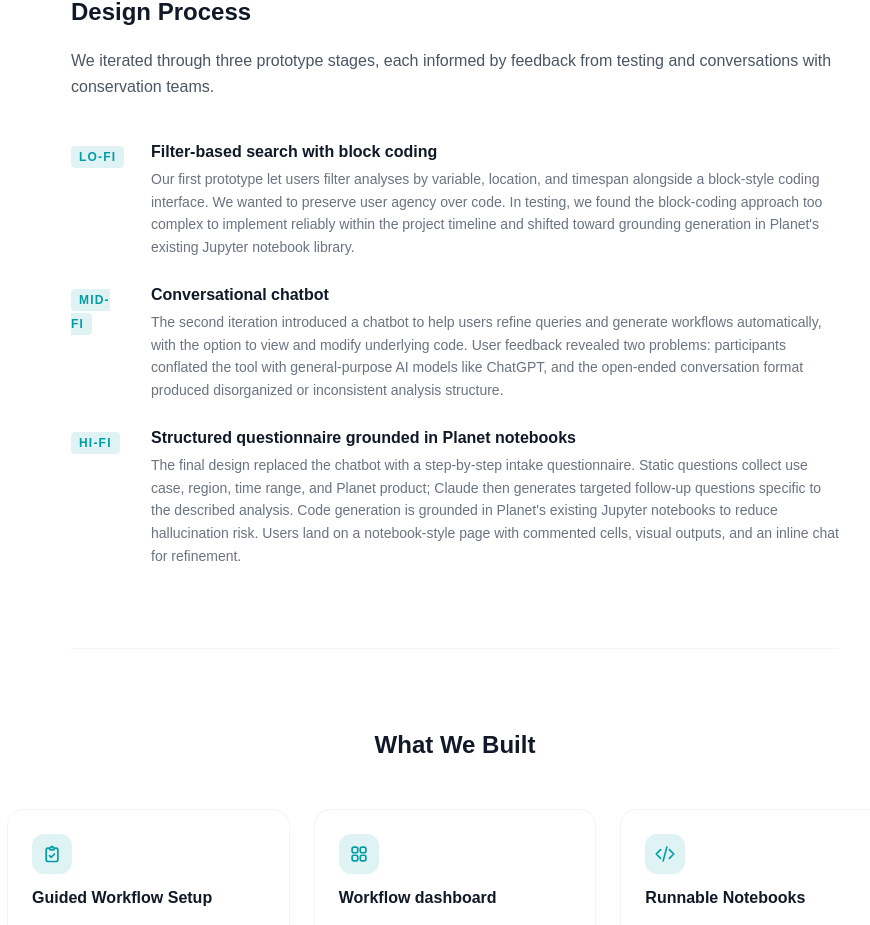
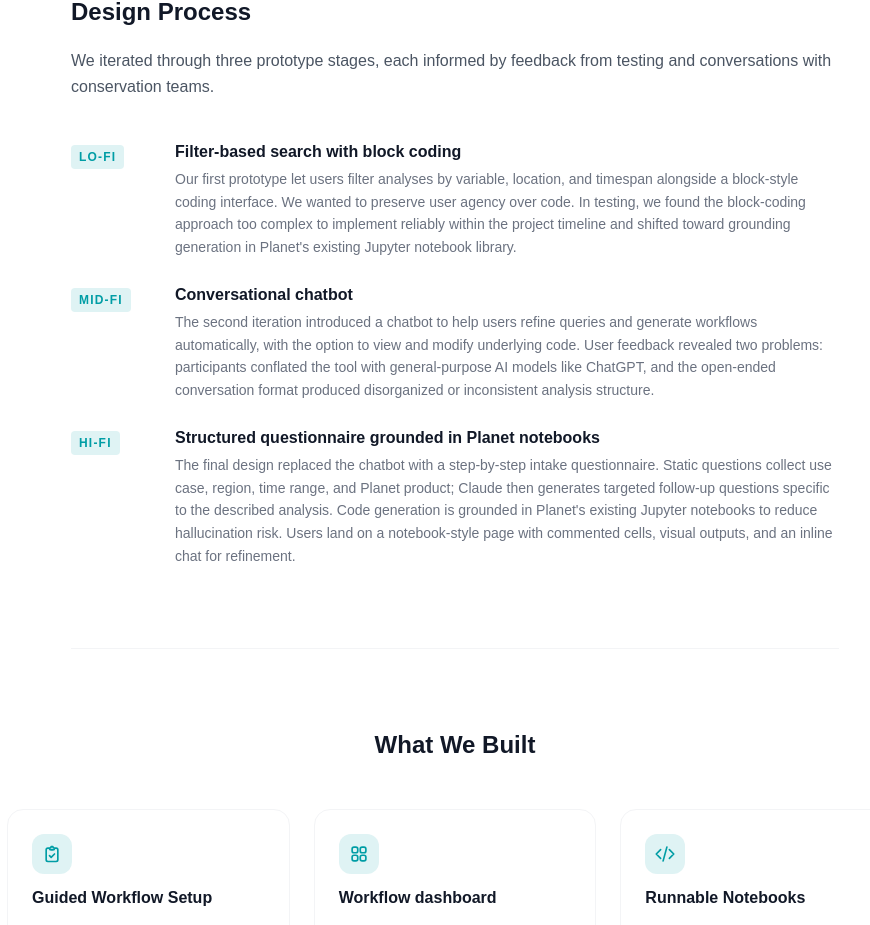
Before and after one commit to elnukk/planet-agent, a Next.js app: page / in a window 1280 px wide. Shown: the part 2308-3233 px from the top of the page, without its empty margins (185-1055 px from the left). Built offline with nearby package versions, Linux system fonts and the light colour scheme; no server answers; a web font is replaced by a local one.

Commit message:
fixed lo-fi/mid-fi wrapping in landing page

```diff
--- a/src/app/page.tsx
+++ b/src/app/page.tsx
@@ -183,9 +183,9 @@ export default function LandingPage() {
           <div className="flex flex-col gap-6">
             {PROTOTYPES.map(({ phase, title, description }) => (
               <div key={phase} className="flex gap-6 items-start">
-                <div className="flex-shrink-0 w-14 pt-1">
+                <div className="flex-shrink-0 w-20 pt-1">
                   <span
-                    className="text-xs font-bold uppercase tracking-widest px-2 py-1 rounded"
+                    className="inline-block whitespace-nowrap text-xs font-bold uppercase tracking-widest px-2 py-1 rounded"
                     style={{ backgroundColor: '#009DA520', color: '#009DA5' }}
                   >
                     {phase}
```
